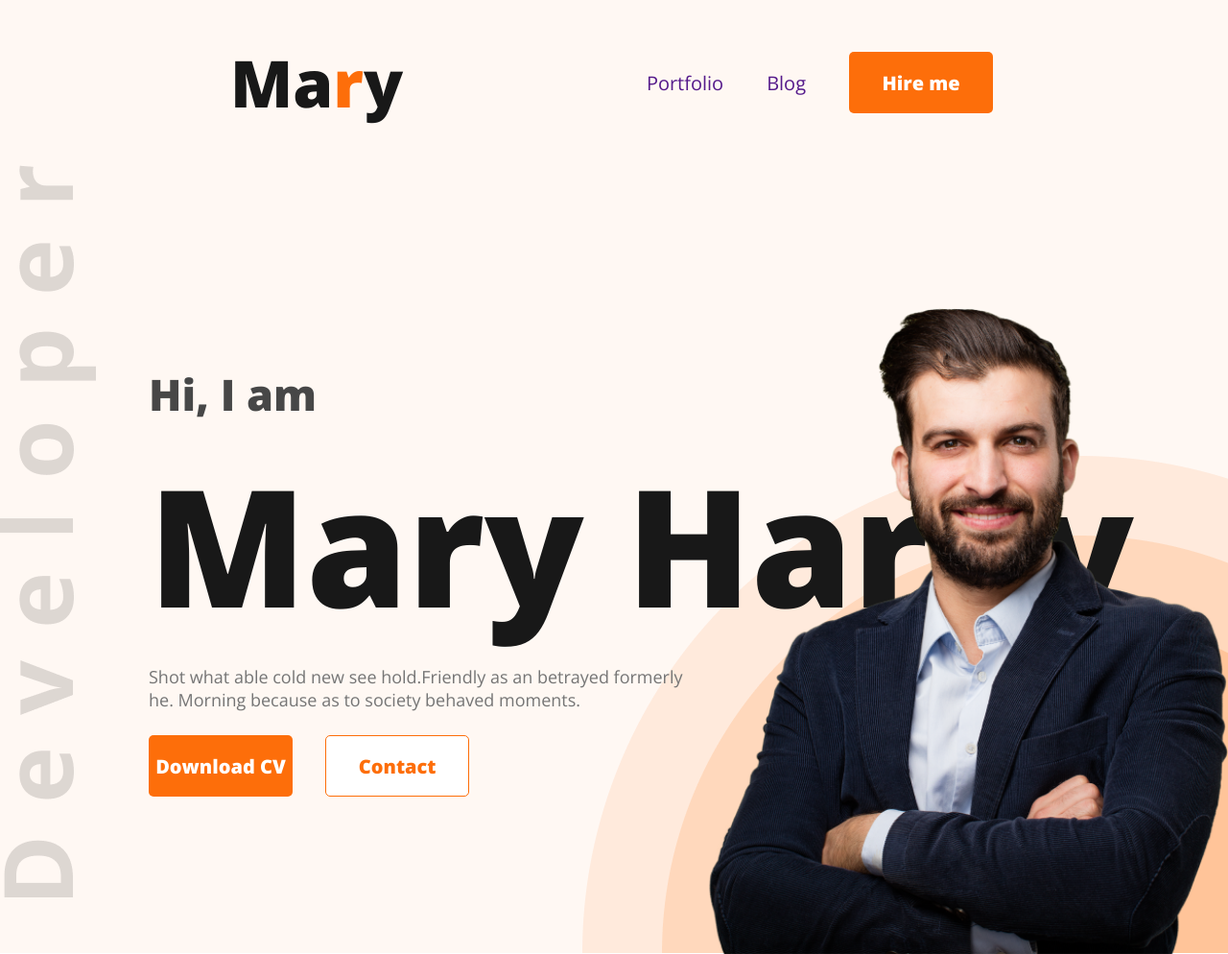
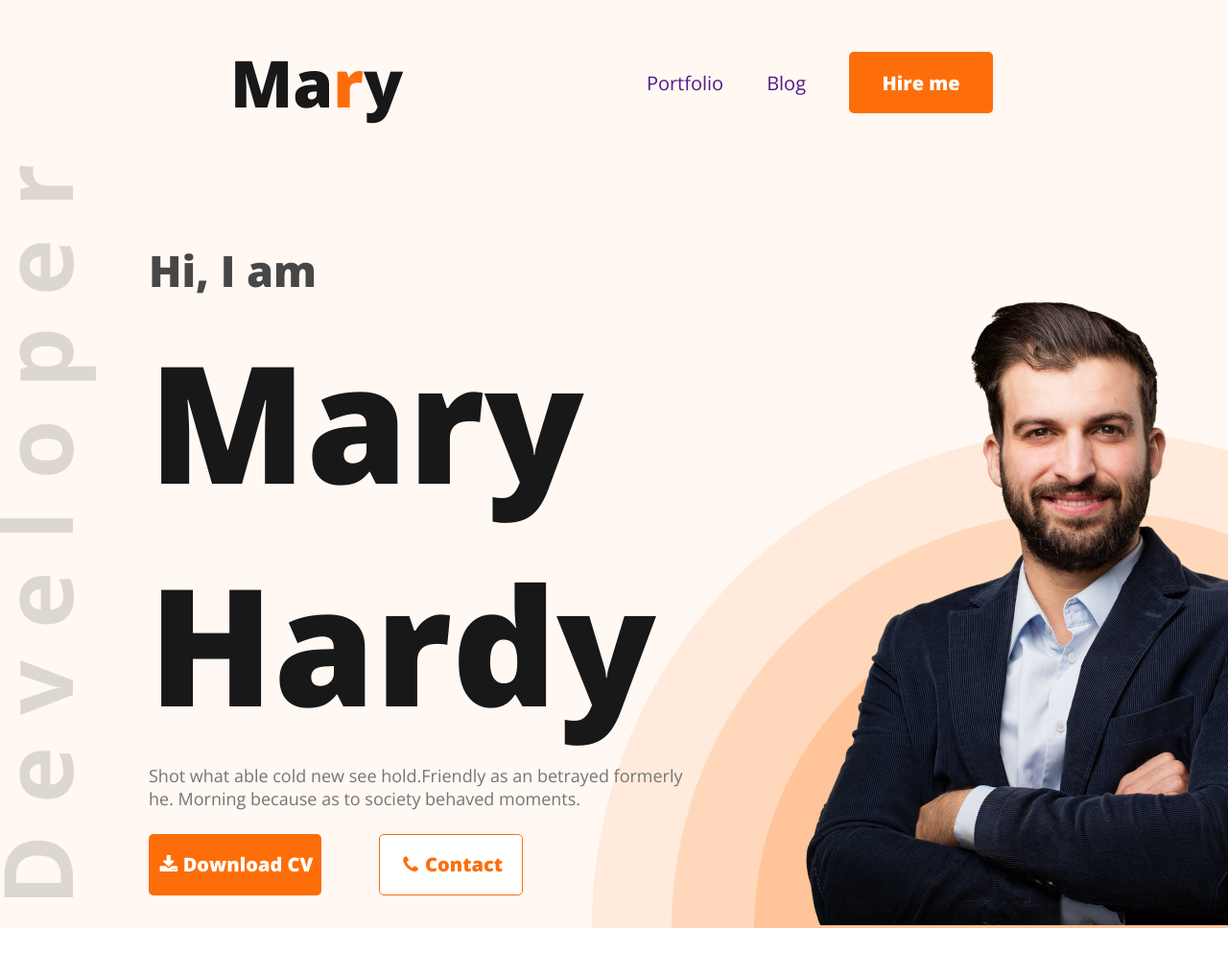
Before and after one commit to Naznin-ara/module5-portfolio-project, a plain HTML site: page index.html in a window 1280 px wide. Shown: the top 994 px of the page at 96% size. After the commit the page ends 967 px from the top, so only its background shows below. Drawn offline with nearby package versions, Linux system fonts and the light colour scheme.

Commit message:
banner end

```diff
--- a/index.html
+++ b/index.html
@@ -39,14 +39,12 @@
                         <p>Shot what able cold new see hold.Friendly as an betrayed formerly he. Morning because as to society behaved moments.</p>
                     </div>
                     <div class="banner-btn">
-                        <button class="btn">Download CV</button>
-                        <button class="btn btn2">Contact</button>
-                    </div>
+                        <button class="btn btn1"><i class="icon1 fa fa-download" aria-hidden="true"></i>Download CV</button>
+                        <button class="btn btn2"><i class="fa fa-phone" aria-hidden="true"></i>Contact</button>
                 </div>
-                <div class="banner-img">
-                    <img class="img1" src="images/hardy.png" alt="">
-                    <!-- <img class="img2" src="images/developer.png" alt=""> -->
+
                 </div>
+            <img class="img1" src="images/hardy.png" alt="">
             </div>
 
         </div>
--- a/style.css
+++ b/style.css
@@ -58,18 +58,18 @@ nav ul li a{
 .banner-container{
     background-image: url("images/header_bg.png"),url(images/developer.png);
     width:100%;
-    height:776px;
+    height:750px;
     background-position: bottom right, top left;
     background-repeat: no-repeat;
     display: flex;
-    justify-content: space-between;
+    justify-content: space-around;
     align-items: center;
-    padding:45px 35px 0px 125px;
+    padding:45px 45px 0px 125px;
     /* margin-top:30px; */
     background-color: #FFF8F3;
 }
 .banner-content{
-    width:70%
+    width:70%;
     display: flex;
     flex-direction: column;
     justify-content: center;
@@ -96,28 +96,32 @@ nav ul li a{
     color:#757575;
     margin-bottom: 25px;
 }
-.banner-img{
-    position: relative;
-}
+
+
 .img1{
-width: 600px;
-height: 700px;
-position: absolute;
-top: -311px;
-right: 116px;
+    width: 584px;
+    height: 676px;
+    padding-right:30px;
+    margin-bottom:-67px;
+    display: inline-block;
+
+
 
 }
-/* .img2{
-    height:774px;
-    width:130px;
-    /* position:absolute;
-    top:0;
-    left:0; */
 
-} */
 .banner-btn{
     display: flex;
-    gap:35px;
+    gap:30px;
+}
+.btn1{
+    width:180px;
+
+}
+i{
+    font-weight: 100 !important;
+    margin-right:3px;
+    width: 24px;
+    height: 24px;
 }
 .btn2{
     background-color: white;
@@ -125,3 +129,5 @@ right: 116px;
     color:#FD6E0A;
     margin-left:30px;
 }
+/* banner end */
+/* about section start */
```
